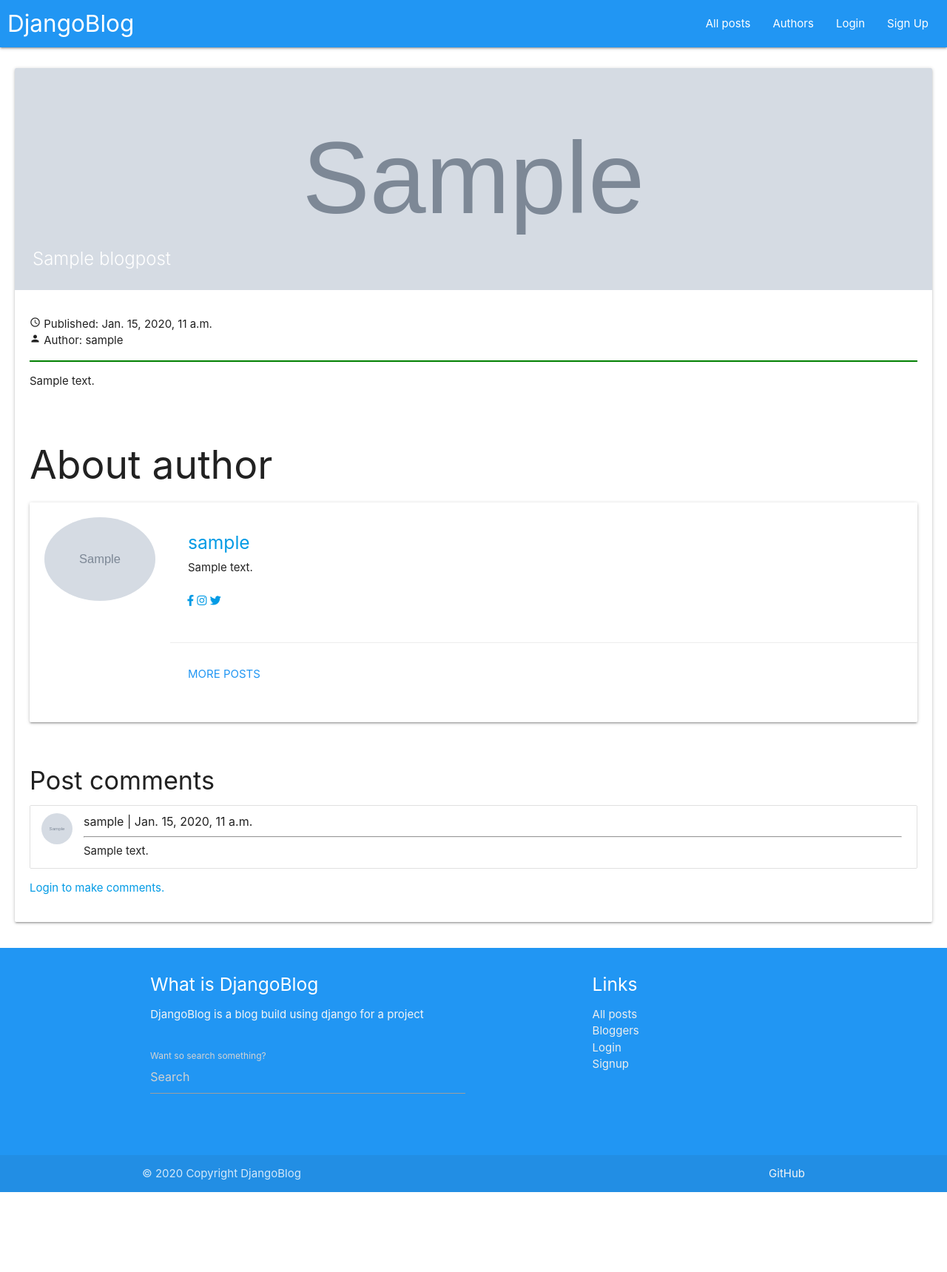
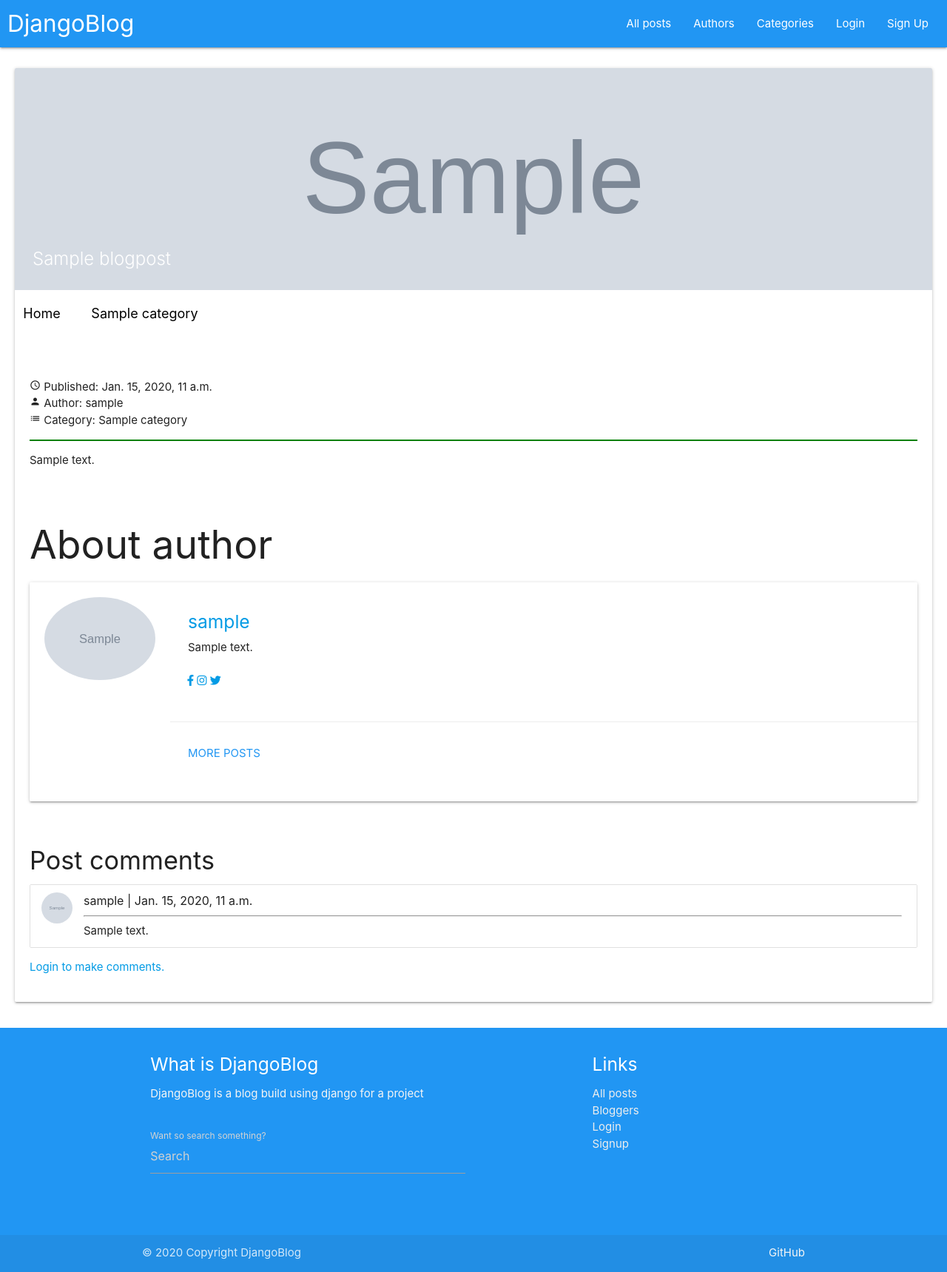
Before and after one commit to clirimfurriku/DjangoBlog, a Django app: page /blog/1 in a window 1280 px wide. Shown: the whole page at 74% size. Before the commit the page ends 1611 px from the top, so only its background shows below. Run offline with Django 3.2, Linux system fonts and the light colour scheme; tables that the repository leaves empty hold one stand-in row (values such as "Sample post"); grey boxes marked "Sample" are stand-in pictures.

Commit message:
Added categories

```diff
--- a/blog/admin.py
+++ b/blog/admin.py
@@ -1,5 +1,5 @@
 from django.contrib import admin
-from blog.models import BlogPost, UserComment, UserModel
+from blog.models import BlogPost, UserComment, UserModel, Category
 from django.contrib.auth.admin import UserAdmin
 
 
@@ -15,3 +15,4 @@ class UserAdminExt(UserAdmin):
 admin.site.register(UserModel, UserAdminExt)
 admin.site.register(BlogPost)
 admin.site.register(UserComment)
+admin.site.register(Category)
--- a/blog/forms.py
+++ b/blog/forms.py
@@ -27,4 +27,5 @@ class PostForm(ModelForm):
             'short_description',
             'content',
             'thumbnail_image',
+            'category'
         )
--- a/blog/models.py
+++ b/blog/models.py
@@ -94,6 +94,14 @@ class UserModel(AbstractBaseUser):
         return self.is_admin
 
 
+class Category(models.Model):
+    name = models.CharField(max_length=128)
+    parent = models.ForeignKey('self', on_delete=models.SET_NULL, blank=True, null=True, related_name='child')
+
+    def __str__(self):
+        return self.name
+
+
 class BlogPost(models.Model):
     title = models.CharField(max_length=256)
     short_description = models.TextField(max_length=1024)
@@ -102,6 +110,7 @@ class BlogPost(models.Model):
     updated_date = models.DateTimeField(default=timezone.now)
     thumbnail_image = models.ImageField(null=True, blank=True)
     author = models.ForeignKey(UserModel, on_delete=models.SET_NULL, null=True, blank=True)
+    category = models.ManyToManyField(Category, related_name='posts', blank=True)
 
     class Meta:
         ordering = ['-created_date']
--- a/blog/templates/base.html
+++ b/blog/templates/base.html
@@ -28,8 +28,7 @@
 </div>
 <script>
     document.addEventListener('DOMContentLoaded', function () {
-        var elems = document.querySelectorAll('.sidenav');
-        var instances = M.Sidenav.init(elems);
+          M.AutoInit();
     });
 </script>
 {% include 'footer.html' %}
--- /dev/null
+++ b/blog/templates/blog/components/breadcrumbs.html
@@ -0,0 +1,26 @@
+<div class="row">
+    <style>
+        .breadcrumb, .breadcrumb:before, .breadcrumb:last-child {
+            color: black;
+        }
+    </style>
+    <nav style="background-color: white; box-shadow: unset !important;">
+        <div class="nav-wrapper">
+            <div class="col s12">
+                <a href="{% url 'home' %}" class="breadcrumb">Home</a>
+                {% if category %}
+                    {% if category.parent %}
+                        {% if category.parent.parent %}
+                            <a href="{% url 'category' category.parent.parent.id %}"
+                               class="breadcrumb">{{ category.parent.parent.name }}</a>
+                        {% endif %}
+                        <a href="{% url 'category' category.parent.id %}"
+                           class="breadcrumb">{{ category.parent.name }}</a>
+                    {% endif %}
+                    <a href="{% url 'category' category.id %}"
+                       class="breadcrumb">{{ category.name }}</a>
+                {% endif %}
+            </div>
+        </div>
+    </nav>
+</div>
--- a/blog/templates/blog/single_post.html
+++ b/blog/templates/blog/single_post.html
@@ -10,10 +10,12 @@
                 <img class="materialboxed" width="300" height="300" src="{{ object.thumbnail_image.url }}"
                      alt="{{ object.title }}">
             {% else %}
-                <img class="materialboxed" width="300" height="300" src="{% static 'default.jpg' %}" alt="Default post image">
+                <img class="materialboxed" width="300" height="300" src="{% static 'default.jpg' %}"
+                     alt="Default post image">
             {% endif %}
             <span class="card-title">{{ object.title }}</span>
         </div>
+        {% include "blog/components/breadcrumbs.html" with category=object.category.first %}
         <div style="padding: 20px">
             <ul>
                 <li class="collection-item">
@@ -24,6 +26,16 @@
                     <i class="material-icons tiny">person</i>
                     <span class="title">Author: {{ object.author.username }}</span>
                 </li>
+                {% if object.category.all %}
+                    <li class="collection-item">
+                        <i class="material-icons tiny">list</i>
+                        <span class="title">Category:
+                            {% for category in  object.category.all %}
+                                {{ category }}
+                            {% endfor %}
+                        </span>
+                    </li>
+                {% endif %}
             </ul>
             <hr color="green">
             {{ object.content|linebreaks }}
--- a/blog/templates/header.html
+++ b/blog/templates/header.html
@@ -8,6 +8,7 @@
             {% endif %}
             <li><a href="{% url 'home' %}">All posts</a></li>
             <li><a href="{% url 'bloggers' %}">Authors</a></li>
+            <li><a href="{% url 'categories' %}">Categories</a></li>
             {% if user.is_authenticated %}
                 <li><a href="{% url 'account' %}">Account</a></li>
 
--- a/blog/urls.py
+++ b/blog/urls.py
@@ -7,6 +7,8 @@ urlpatterns = [
     path('blog/', blog_views.BlogPostsView.as_view(), name="homeblog"),
     path('blog/<int:pk>', blog_views.BlogPostDetailView.as_view(), name="post"),
     path('author/<int:pk>', blog_views.AuthorPostsView.as_view(), name="author"),
+    path('category/<int:pk>', blog_views.CategoryPostsView.as_view(), name="category"),
+    path('category/', blog_views.CategoryView.as_view(), name="categories"),
     path('search/', blog_views.BlogSearchView.as_view(), name="search"),
     path('bloggers/', blog_views.BloggersList.as_view(), name="bloggers"),
     path('account/', blog_views.MyAccount.as_view(), name="account"),
--- a/blog/views.py
+++ b/blog/views.py
@@ -7,7 +7,7 @@ from django.views.generic import ListView, DetailView, CreateView, UpdateView
 from django.contrib.auth.mixins import LoginRequiredMixin
 
 from blog.forms import SignUpForm, PostForm
-from blog.models import BlogPost, UserComment, UserModel
+from blog.models import BlogPost, UserComment, UserModel, Category
 
 
 class BlogPostsView(ListView):
@@ -182,6 +182,22 @@ class UpdateProfile(UpdateView):
         return self.request.user
 
 
+class CategoryView(ListView):
+    model = Category
+
+
+class CategoryPostsView(DetailView):
+    model = Category
+    template_name = 'blog/posts.html'
+
+    def get_context_data(self, **kwargs):
+        context = super().get_context_data(**kwargs)
+        blog_posts = BlogPost.objects.filter(category=self.object)
+        if blog_posts:
+            context['object_list'] = blog_posts
+        return context
+
+
 class BlogSearchView(ListView):
     model = BlogPost
     template_name = 'blog/posts.html'
```
Also changed, not shown: blog/templates/blog/category_list.html (added, +12 -0 lines), blog/templates/blog/components/category_card.html (added, +19 -0 lines), blog/templates/blog/components/post_card.html (+10 -0 lines), blog/templates/blog/posts.html (+16 -0 lines), blog/migrations/0002_auto_20201217_1505.py (added), blog/migrations/0003_auto_20201217_1505.py (added).
